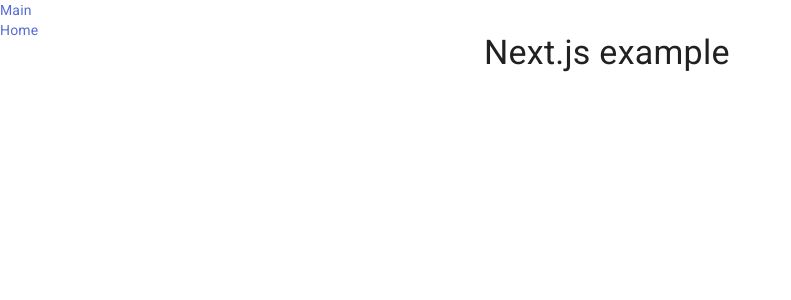
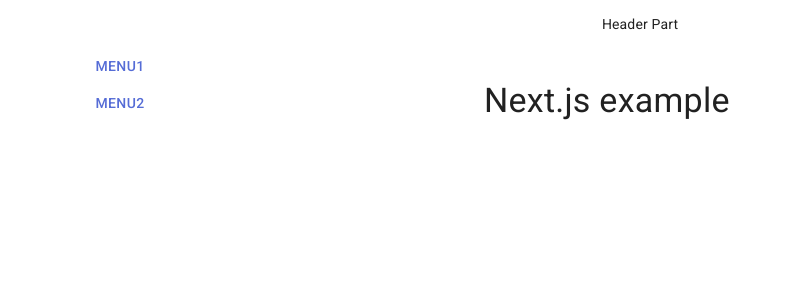
Before and after one commit to badjfas/nextjs-blog, a Next.js app: page / in a window 1280 px wide. Shown: the top 300 px of the page, without its empty margins (0-791 px from the left). Built offline with nearby package versions, Linux system fonts and the light colour scheme.

Commit message:
Toast UI Markdown

```diff
--- /dev/null
+++ b/components/Editor/index.ts
@@ -0,0 +1,2 @@
+import Editor from "./EditorContainer";
+export { Editor };
--- a/components/Layout/LayoutPresenter.tsx
+++ b/components/Layout/LayoutPresenter.tsx
@@ -1,18 +1,21 @@
-import { Box, Grid, Link } from "@material-ui/core";
+import { Box, Button, Grid, Link } from "@material-ui/core";
 import React, { FC } from "react";
 import { useLayoutStyles } from "./styles";
 const LayoutPresenter: FC = ({ children }) => {
-  const { side } = useLayoutStyles();
+  const { side, header, link } = useLayoutStyles();
   return (
     <React.Fragment>
+      <Grid container className={header}>
+        Header Part
+      </Grid>
       <Grid container wrap="nowrap">
         <Grid item xs={2} className={side}>
-          <Box>
-            <Link href="/">Main</Link>
-          </Box>
-          <Box>
-            <Link href="/home">Home</Link>
-          </Box>
+          <Button color="primary" href="/" className={link}>
+            Menu1
+          </Button>
+          <Button color="primary" href="/home" className={link}>
+            Menu2
+          </Button>
         </Grid>
         <Grid item xs={10}>
           {children}
--- a/components/Layout/styles.ts
+++ b/components/Layout/styles.ts
@@ -1,10 +1,20 @@
 import { makeStyles } from "@material-ui/core";
 export const useLayoutStyles = makeStyles({
+  header: {
+    minHeight: 48,
+    justifyContent: "center",
+    alignItems: "center",
+  },
   side: {
     display: "flex",
     flexDirection: "column",
+    justifyContent: "flex-start",
+    alignItems: "center",
     height: "100vh",
     overflow: "scroll",
     minWidth: 240,
   },
+  link: {
+    width: 130,
+  },
 });
--- a/package.json
+++ b/package.json
@@ -10,6 +10,7 @@
   "dependencies": {
     "@material-ui/core": "^4.11.3",
     "@material-ui/icons": "^4.11.2",
+    "@toast-ui/editor": "^2.5.1",
     "next": "10.0.6",
     "react": "17.0.1",
     "react-dom": "17.0.1",
```
Also changed, not shown: components/Editor/EditorContainer.tsx (added, +18 -0 lines), components/Editor/EditorPresenter.tsx (added, +8 -0 lines), pages/home.tsx (+15 -1 lines), 2 other files (tests, documents, lock files or other folders).
